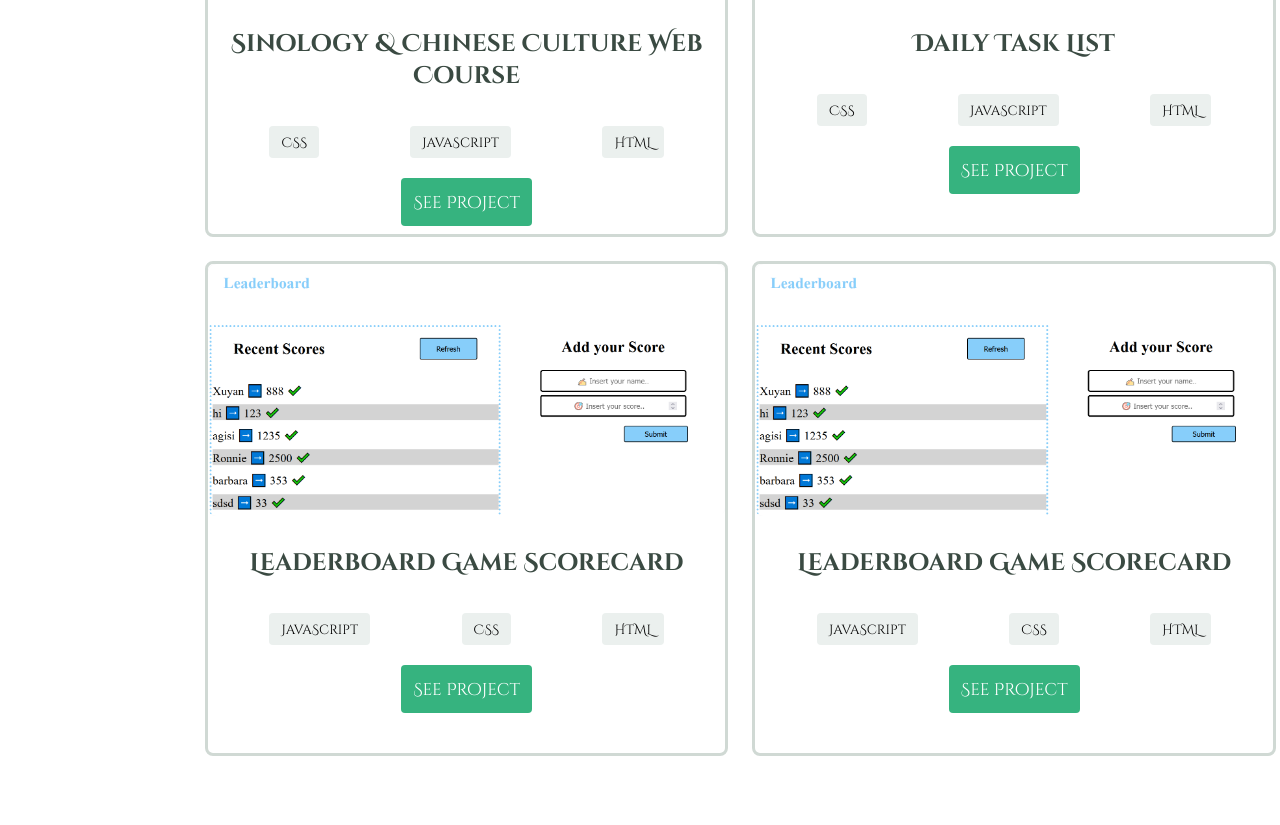
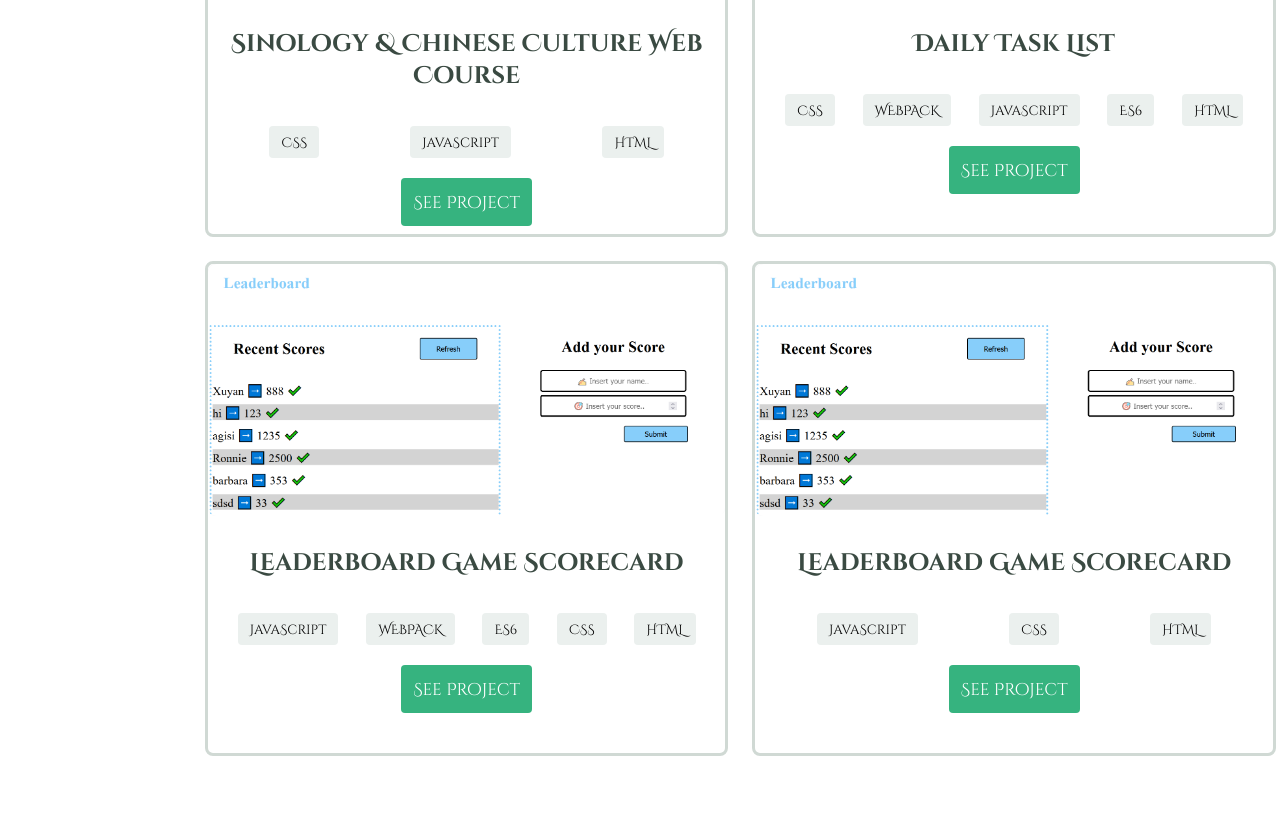
Before and after one commit to vangelif/Portfolio, a website: page index.html in a window 1280 px wide. Shown: the part 928-1753 px from the top of the page. Drawn offline with Linux system fonts and the light colour scheme.

Commit message:
fix linters

```diff
--- a/script.js
+++ b/script.js
@@ -47,7 +47,7 @@ const portfolioObj = [
     description:
       '🎯 This project is a simple HTML list of tasks. This simple web page is is being built using webpack and served by a webpack dev server. The user can add and remove tasks from the list, and also can mark those which are completed by clicking the relevant checkbox. All tasks are stored to the local storage and which is updated automatically.',
     featuredImage: 'images/Task_List.PNG',
-    technologies: ['CSS', 'JavaScript', 'HTML'],
+    technologies: ['CSS', 'WEBPACK', 'JavaScript', 'ES6', 'HTML'],
     liveVersion: 'https://vangelif.github.io/tasks/dist/',
     linkSource: 'https://github.com/vangelif/tasks',
   },
@@ -65,7 +65,7 @@ const portfolioObj = [
     description:
       'Class aptent taciti sociosqu ad litora torquent per conubia nostra, per inceptos himenaeos. Etiam finibus porttitor lectus, id feugiat dolor pretium id. Praesent tristique facilisis odio a vehicula. Nunc ut tellus placerat, vehicula nisi vitae, vestibulum nunc. Suspendisse laoreet erat ipsum, sed iaculis nisl efficitur vitae. Nullam facilisis turpis ut enim feugiat sagittis et quis ex. Mauris non erat vel libero dapibus venenatis. Nulla nec nisi id nisi eleifend consequat eget eget ligula.',
     featuredImage: 'images/scorecard.PNG',
-    technologies: ['JavaScript', 'CSS', 'HTML'],
+    technologies: ['JavaScript', 'WEBPACK', 'ES6', 'CSS', 'HTML'],
     liveVersion: '',
     linkSource: 'https://github.com/vangelif/LB',
   },
```
Also changed, not shown: style.css (+8 -4 lines).
